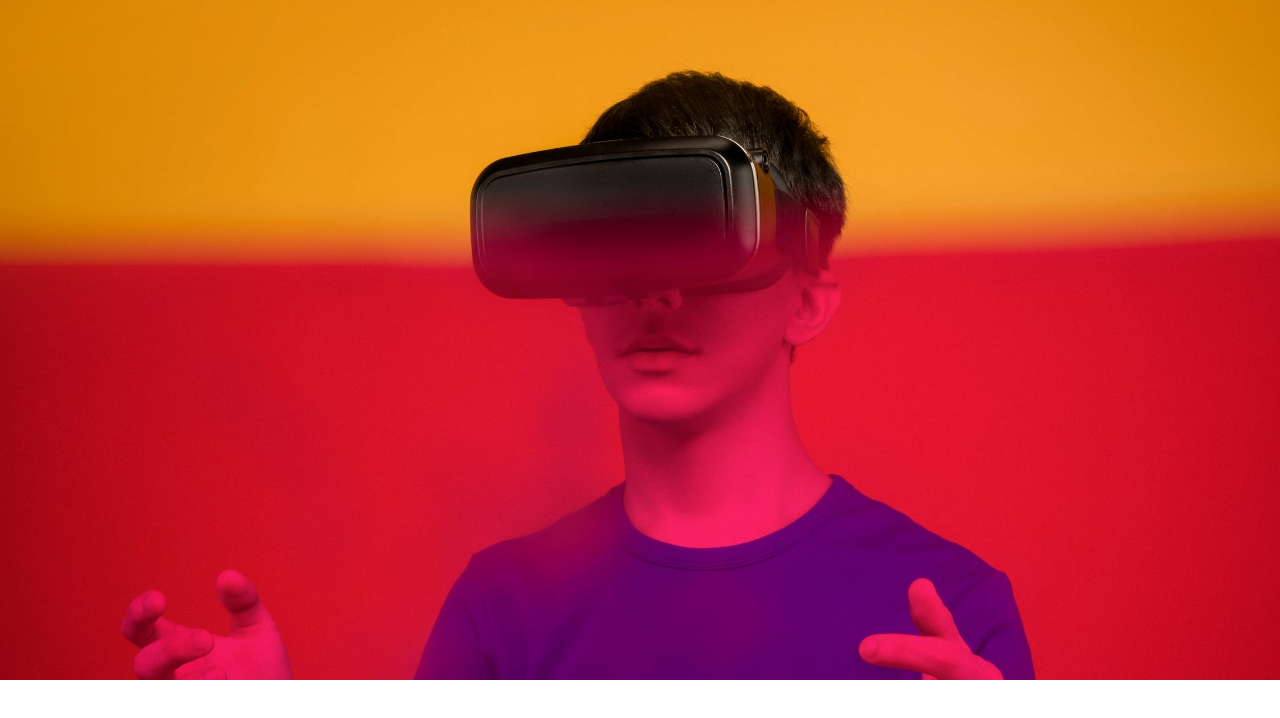
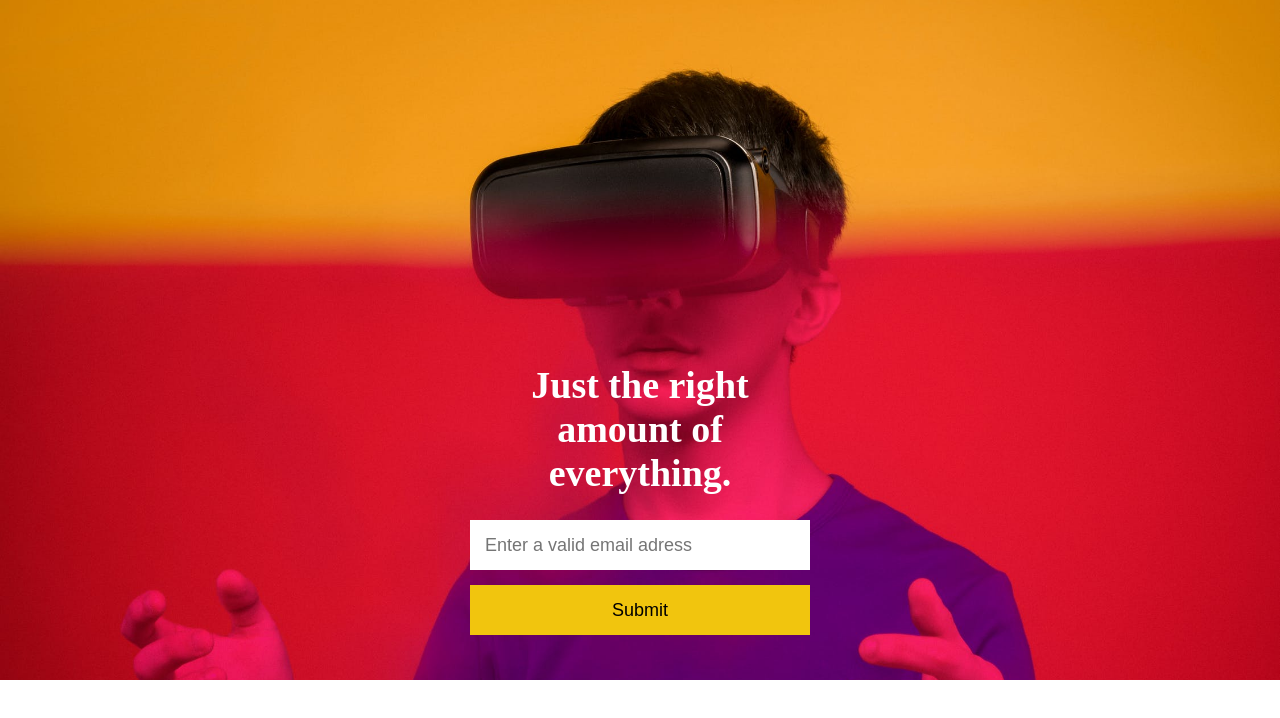
Before and after one commit to matejvalocky/technology-web, a plain HTML site: page index.html in a window 1280 px wide. Drawn offline with Linux system fonts and the light colour scheme.

Commit message:
štýlovanie formulára

```diff
--- a/index.html
+++ b/index.html
@@ -8,7 +8,11 @@
 </head>
 <body>
     <header>
-
+        <h2>Just the right amount of everything.</h2>
+        <form>
+            <input type="text" placeholder="Enter a valid email adress">
+            <input type="submit">
+        </form>
     </header>
 </body>
 </html>
--- a/styles.css
+++ b/styles.css
@@ -19,4 +19,42 @@ header{
     background-position: center;
     width: 100%;
     height: 680px;
+    display: flex;
+    flex-direction: column;
+    justify-content: flex-end;
+    align-items: center;
 }
+
+header h2{
+    color: white;
+    font-weight: bold;
+    font-size: 38px;
+    width: 250px;
+    text-align: center;
+    margin-bottom: 25px;
+}
+
+header form{
+    display: flex;
+    flex-direction: column;
+    justify-content: center;
+    width: 340px;
+}
+
+header form input{
+
+    height: 50px;
+    border: none;
+
+    font-size: 18px;
+}
+
+header form input[type="text"]{
+    margin-bottom: 15px;
+    padding: 15px;
+}
+
+header form input[type="submit"]{
+    background-color:#F1C50E;
+    margin-bottom: 45px;
+}
```
